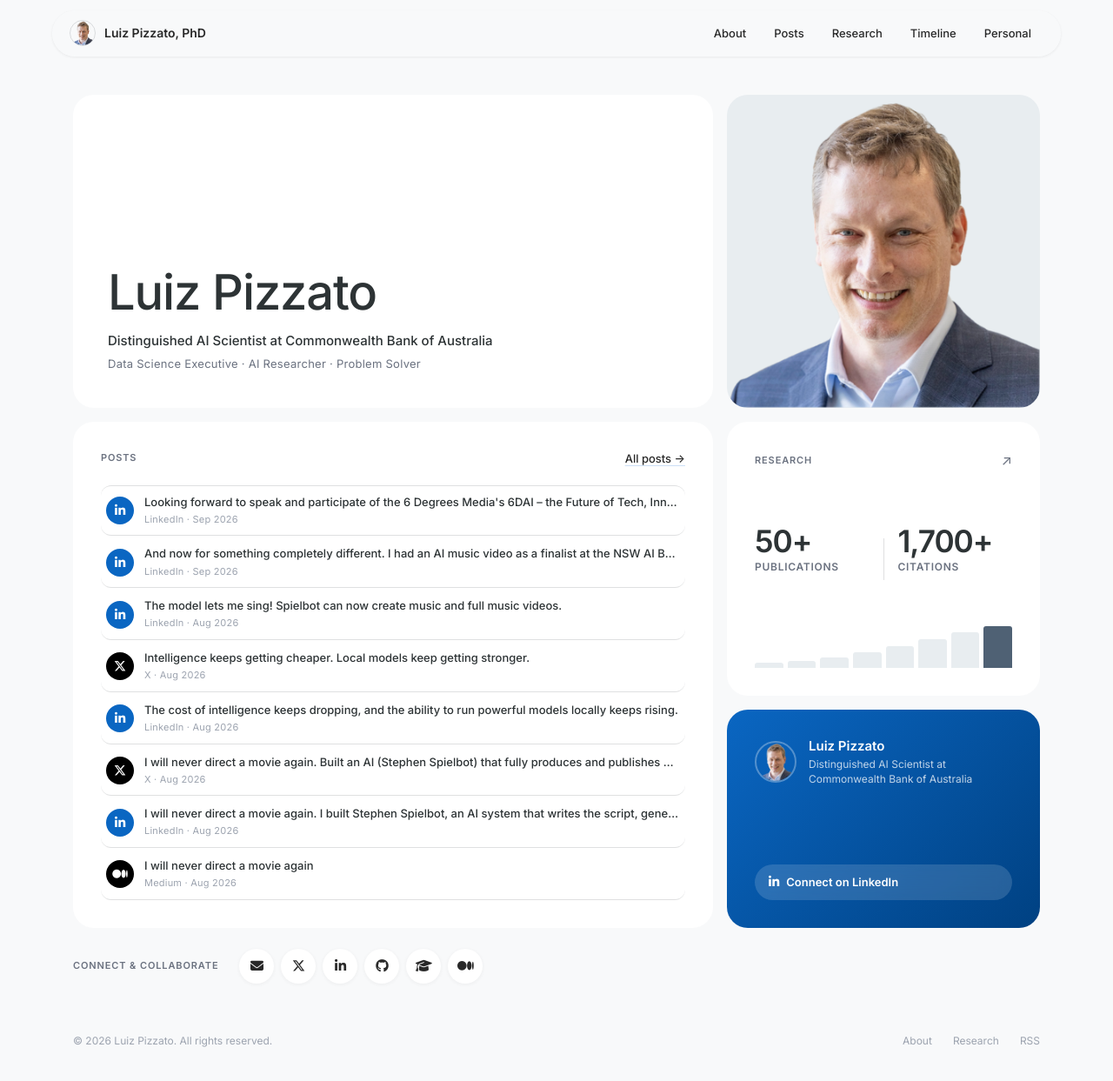
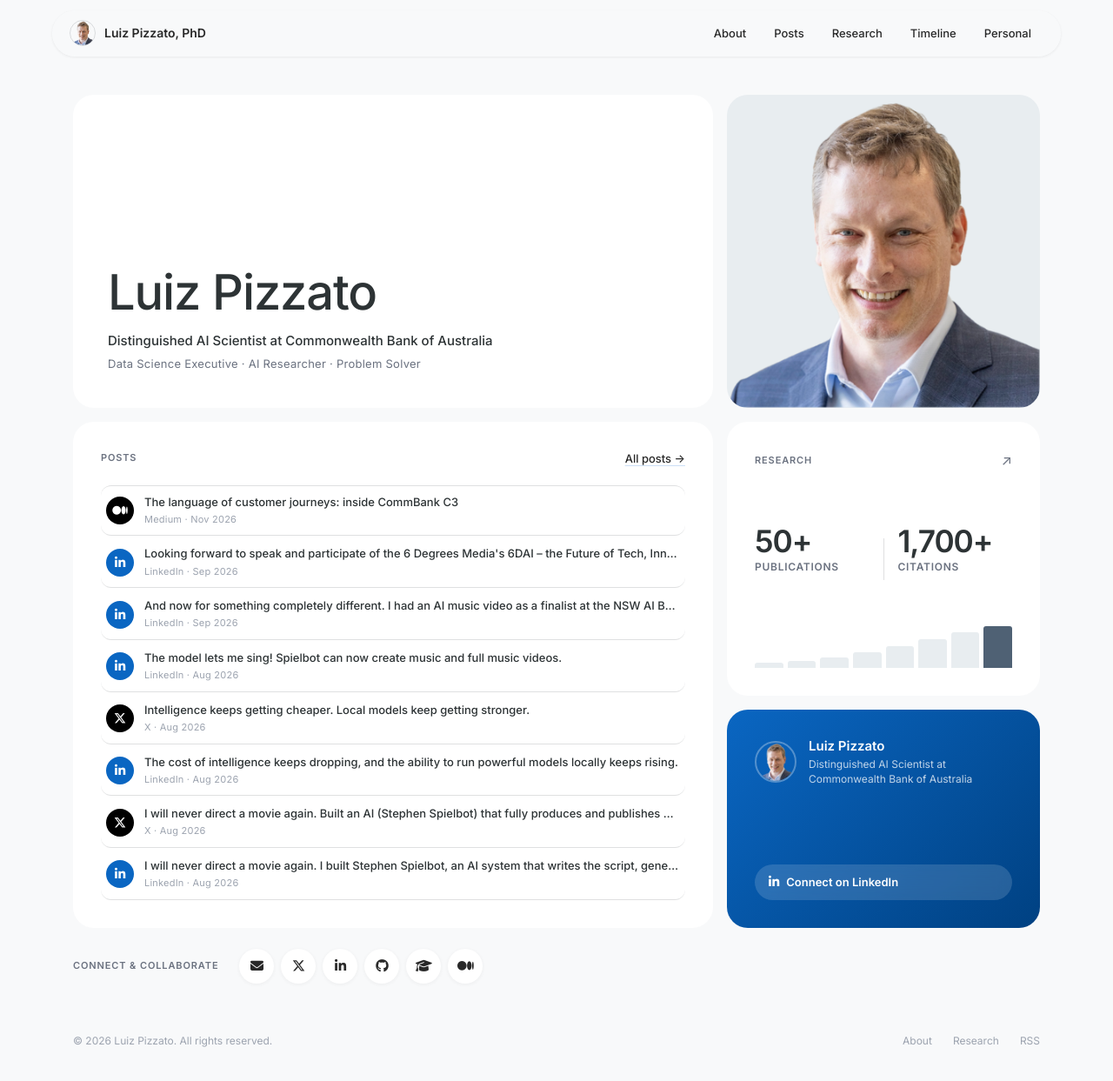
Before and after one commit to pizzato/pizzato.github.io, a Jekyll site: the page built from index.html, in a window 1280 px wide and 1246 px high. Shown: the top 1243 px of the window at 87% size. Built offline with Jekyll 4.4.1, drawn with Linux system fonts in a browser that asks for light colours.

Commit message:
Add the CommBank C3 article to the feed

```diff
--- a/_data/stream.json
+++ b/_data/stream.json
@@ -1,4 +1,11 @@
 [
+  {
+    "type": "medium",
+    "title": "The language of customer journeys: inside CommBank C3",
+    "url": "https://medium.com/@CommBankTechnology/the-language-of-customer-journeys-inside-commbank-c3-d47b4758112d",
+    "date": "2026-11-26",
+    "source": "Medium"
+  },
   {
     "type": "linkedin",
     "title": "Looking forward to speak and participate of the 6 Degrees Media's 6DAI – the Future of Tech, Innovation & Work on 15th October at the Hyatt Regency, Sydney.",
```
Also changed, not shown: _data/stream_manual.yml (+5 -2 lines), _data/timeline.json.
